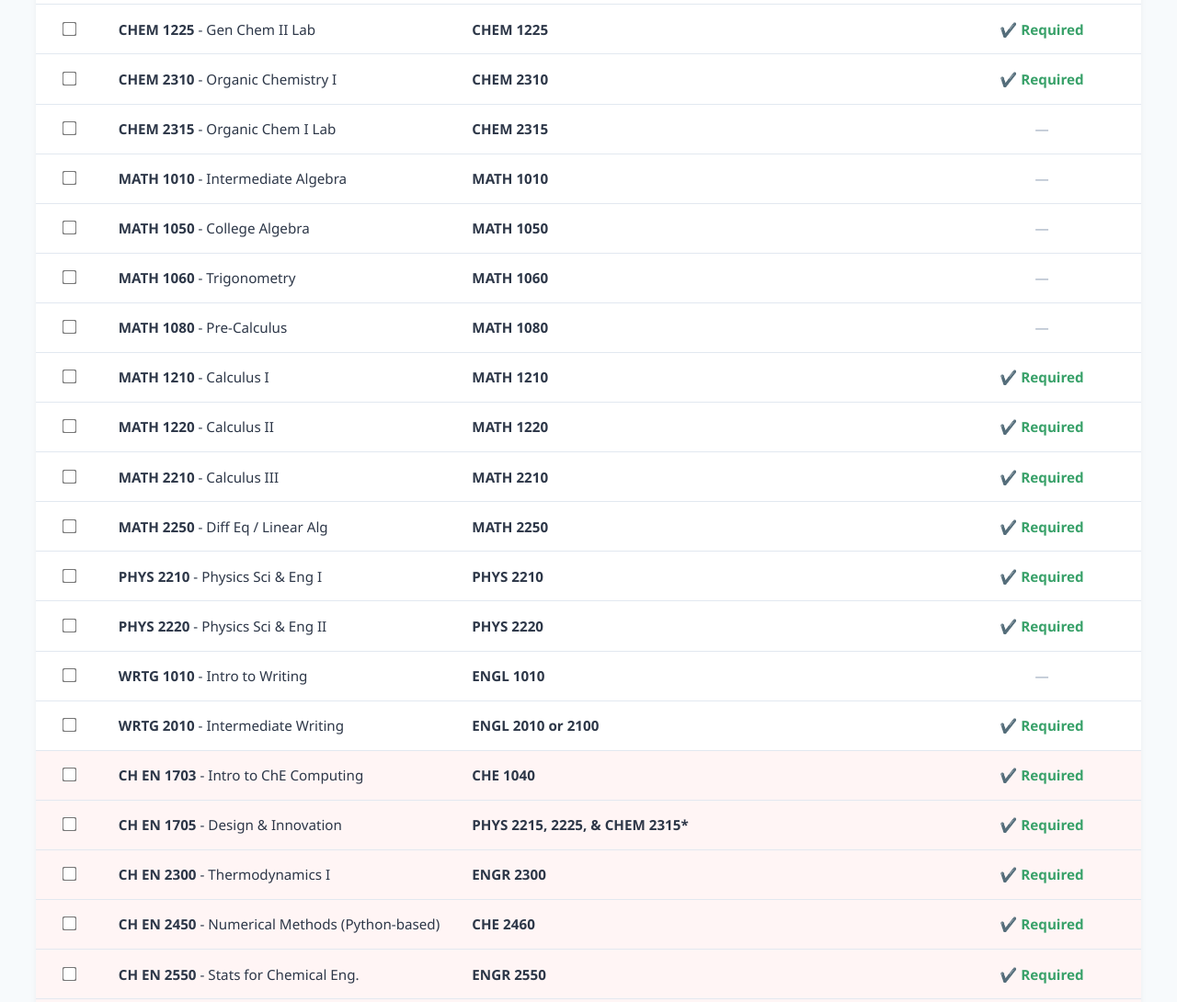
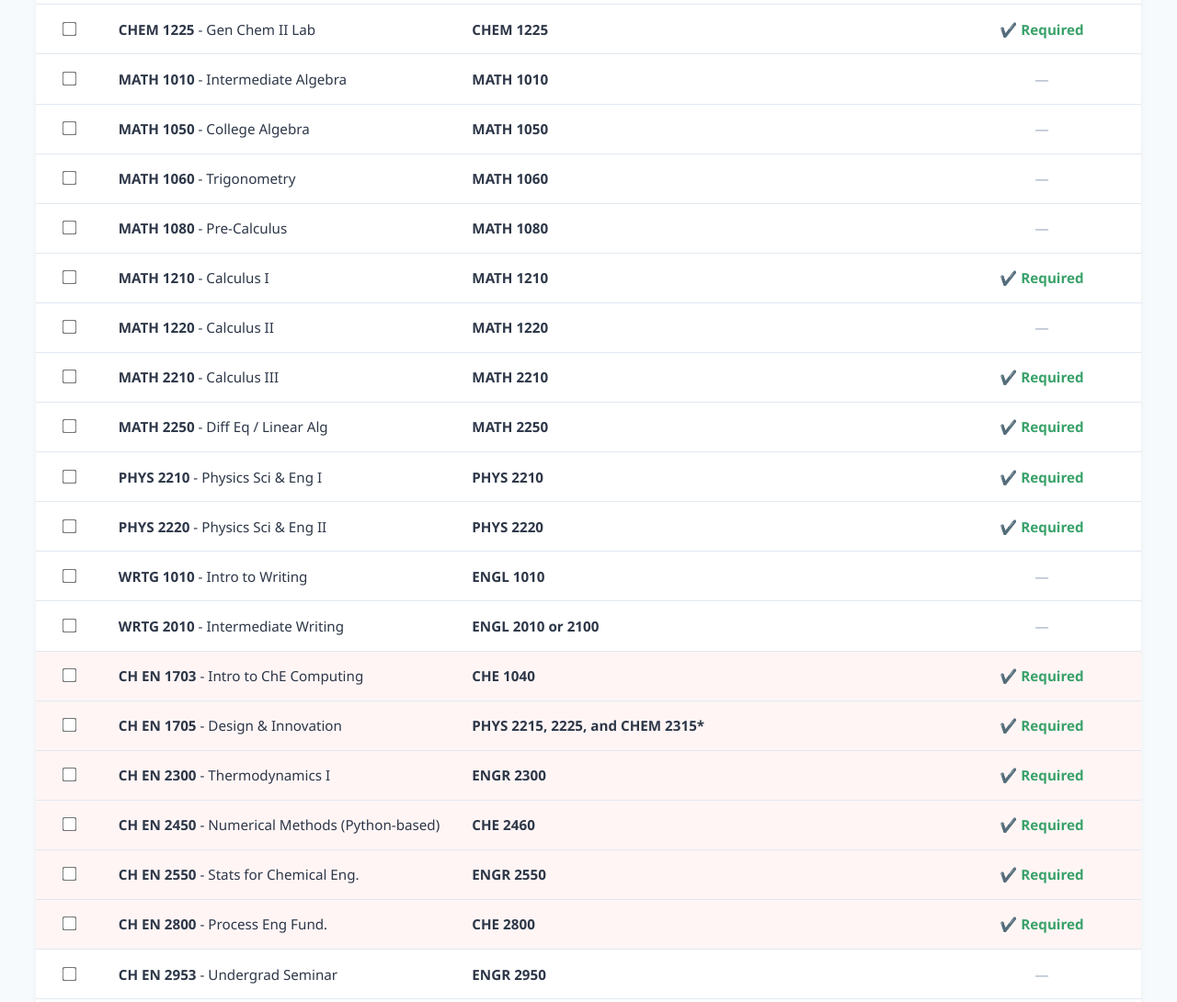
Before and after one commit to DRWagner16/CHENTransfer, a plain HTML site: page index.html in a window 1280 px wide. Shown: the part 1480-2570 px from the top of the page at 92% size. Drawn offline with Linux system fonts and the light colour scheme.

Commit message:
Revise course information and update footnotes
Updated course data and footnotes for clarity and accuracy.

```diff
--- a/index.html
+++ b/index.html
@@ -4,7 +4,6 @@
     <meta charset="UTF-8">
     <meta name="viewport" content="width=device-width, initial-scale=1.0">
     <title>University of Utah Chemical Engineering Transfer Portal</title>
-    <link rel="icon" type="image/x-icon" href="favicon.ico">
     <style>
         :root {
             --u-red: #CC0000;
@@ -165,6 +164,7 @@
         .badge-uofu { background-color: var(--u-red); }
         .badge-critical { background-color: #E53E3E; }
         .badge-not-articulated { background-color: #CC0000; color: white; border: 1px solid #990000; }
+        .badge-slcc-recommend { background-color: #DD6B20; color: white; border: 1px solid #B7791F; }
 
         .prereq-marker { color: var(--success-color); font-weight: bold; font-size: 0.95rem; }
 
@@ -307,37 +307,34 @@
     <footer>
         <p><strong>University of Utah Department of Chemical Engineering</strong></p>
         <p>Office of Advising: <a href="mailto:che-advising@utah.edu">che-advising@utah.edu</a> | <a href="https://che.utah.edu" target="_blank">che.utah.edu</a></p>
-        <p style="margin-top: 1.5rem; font-size: 0.8rem; opacity: 0.6;">&copy; 2026 University of Utah College of Engineering. Course data verified via standard "ChemE Transfer-Articulation-Chart-2023-2024.docx" parameters.</p>
+        <p style="margin-top: 1.5rem; font-size: 0.8rem; opacity: 0.6;">&copy; 2026 University of Utah College of Engineering. Course data verified via standard "ChemE Transfer-Articulation-Chart-2023-2024_DW.docx" parameters.</p>
     </footer>
 
     <script>
-        // Data matrix derived exactly from ChemE Transfer-Articulation-Chart-2023-2024.docx
         const masterArticulationData = {
-            "CHEM 1210": { title: "General Chemistry I", track: "science", critical: false, juniorPrereq: true, maps: { slcc: "CHEM 1210", utahtech: "CHEM 1210", snow: "CHEM 1210", suu: "CHEM 1210", weber: "CHEM 1210", usu: "CHEM 1210", uvu: "CHEM 1210", byu: "CHEM 1054 or higher", ap_score: "Score 3 or higher" } },
-            "CHEM 1215": { title: "Gen Chem I Lab", track: "science", critical: false, juniorPrereq: true, maps: { slcc: "CHEM 1215", utahtech: "CHEM 1215", snow: "CHEM 1215", suu: "CHEM 1215", weber: "CHEM 1210", usu: "CHEM 1215", uvu: "CHEM 1215", byu: "CHEM 107", ap_score: "Turn in AP Lab Notebook" } },
-            "CHEM 1220": { title: "General Chemistry II", track: "science", critical: false, juniorPrereq: true, maps: { slcc: "CHEM 1220", utahtech: "CHEM 1220", snow: "CHEM 1220", suu: "CHEM 1220", weber: "CHEM 1220", usu: "CHEM 1220", uvu: "CHEM 1220", byu: "CHEM 1054 or higher", ap_score: "Score 4 or higher" } },
-            "CHEM 1225": { title: "Gen Chem II Lab", track: "science", critical: false, juniorPrereq: true, maps: { slcc: "CHEM 1225", utahtech: "CHEM 1215", snow: "CHEM 1215", suu: "CHEM 1215", weber: "CHEM 1210", usu: "CHEM 1215", uvu: "CHEM 1215", byu: "CHEM 107", ap_score: "Turn in AP Lab Notebook" } },
-            "CHEM 2310": { title: "Organic Chemistry I", track: "science", critical: false, juniorPrereq: true, maps: { slcc: "CHEM 2310", utahtech: "CHEM 1210", snow: "CHEM 1210", suu: "CHEM 1210", weber: "CHEM 1210", usu: "CHEM 1210", uvu: "CHEM 1210", byu: "CHEM 1054 or higher", ap_score: "Score 5 or higher" } },
-            "CHEM 2315": { title: "Organic Chem I Lab", track: "science", critical: false, juniorPrereq: false, maps: { slcc: "CHEM 2315", utahtech: "CHEM 1215", snow: "CHEM 1215", suu: "CHEM 1215", weber: "CHEM 1210", usu: "CHEM 1215", uvu: "CHEM 1215", byu: "CHEM 107", ap_score: "-" } },
-            "MATH 1010": { title: "Intermediate Algebra", track: "math", critical: false, juniorPrereq: false, maps: { slcc: "MATH 1010", utahtech: "MATH 1010", snow: "MATH 1010", suu: "MATH 1010", weber: "MATH 1010", usu: "MATH 1010", uvu: "MATH 1010", byu: "MATH 112", ap_score: "Not Applicable via AP" } },
+            "CHEM 1210": { title: "General Chemistry I", track: "science", critical: false, juniorPrereq: true, maps: { slcc: "CHEM 1210", utahtech: "CHEM 1210", snow: "CHEM 1210", suu: "CHEM 1210", weber: "CHEM 1210", usu: "CHEM 1210", uvu: "CHEM 1210", byu: "CHEM 105", ap_score: "4 or higher" } },
+            "CHEM 1215": { title: "Gen Chem I Lab", track: "science", critical: false, juniorPrereq: true, maps: { slcc: "CHEM 1215", utahtech: "CHEM 1215", snow: "CHEM 1215", suu: "CHEM 1215", weber: "CHEM 1210", usu: "CHEM 1215", uvu: "CHEM 1215", byu: "CHEM 107", ap_score: "Turn in AP Lab Notebook˄" } },
+            "CHEM 1220": { title: "General Chemistry II", track: "science", critical: false, juniorPrereq: true, maps: { slcc: "CHEM 1220", utahtech: "CHEM 1220", snow: "CHEM 1220", suu: "CHEM 1220", weber: "CHEM 1220", usu: "CHEM 1220", uvu: "CHEM 1220", byu: "CHEM 105", ap_score: "4 or higher" } },
+            "CHEM 1225": { title: "Gen Chem II Lab", track: "science", critical: false, juniorPrereq: true, maps: { slcc: "CHEM 1225", utahtech: "CHEM 1215", snow: "CHEM 1215", suu: "CHEM 1215", weber: "CHEM 1210", usu: "CHEM 1215", uvu: "CHEM 1215", byu: "CHEM 107", ap_score: "Turn in AP Lab Notebook˄" } },
+            "MATH 1010": { title: "Intermediate Algebra", track: "math", critical: false, juniorPrereq: false, maps: { slcc: "MATH 1010", utahtech: "MATH 1010", snow: "MATH 1010", suu: "MATH 1010", weber: "MATH 1010", usu: "MATH 1010", uvu: "MATH 1010", byu: "MATH 112", ap_score: "Not Articulated" } },
             "MATH 1050": { title: "College Algebra", track: "math", critical: false, juniorPrereq: false, maps: { slcc: "MATH 1050", utahtech: "MATH 1050", snow: "MATH 1050", suu: "MATH 1050", weber: "MATH 1050", usu: "MATH 1050", uvu: "MATH 1050", byu: "Standard Level", ap_score: "Score 5 or higher" } },
             "MATH 1060": { title: "Trigonometry", track: "math", critical: false, juniorPrereq: false, maps: { slcc: "MATH 1060", utahtech: "MATH 1060", snow: "MATH 1060", suu: "MATH 1060", weber: "MATH 1060", usu: "MATH 1060", uvu: "MATH 1060", byu: "Not Listed", ap_score: "Not Articulated" } },
             "MATH 1080": { title: "Pre-Calculus", track: "math", critical: false, juniorPrereq: false, maps: { slcc: "MATH 1080", utahtech: "MATH 1080", snow: "MATH 1080", suu: "MATH 1080", weber: "MATH 1080", usu: "MATH 1080", uvu: "MATH 113", byu: "Not Listed", ap_score: "Not Articulated" } },
-            "MATH 1210": { title: "Calculus I", track: "math", critical: false, juniorPrereq: true, maps: { slcc: "MATH 1210", utahtech: "MATH 1210", snow: "MATH 1210", suu: "MATH 1210", weber: "MATH 1210", usu: "MATH 1210", uvu: "MATH 1210", byu: "MATH 112", ap_score: "AB - 4+ / BC - 3+ (or HL 5+)" } },
-            "MATH 1220": { title: "Calculus II", track: "math", critical: false, juniorPrereq: true, maps: { slcc: "MATH 1220", utahtech: "MATH 1220", snow: "MATH 1220", suu: "MATH 1220", weber: "MATH 1220", usu: "MATH 1220", uvu: "MATH 1220", byu: "MATH 113", ap_score: "BC - 4 or higher" } },
+            "MATH 1210": { title: "Calculus I", track: "math", critical: false, juniorPrereq: true, maps: { slcc: "MATH 1210", utahtech: "MATH 1210", snow: "MATH 1210", suu: "MATH 1210", weber: "MATH 1210", usu: "MATH 1210", uvu: "MATH 1210", byu: "MATH 112", ap_score: "AB - 4 or higher / BC - 3 or higher" } },
+            "MATH 1220": { title: "Calculus II", track: "math", critical: false, juniorPrereq: false, maps: { slcc: "MATH 1220", utahtech: "MATH 1220", snow: "MATH 1220", suu: "MATH 1220", weber: "MATH 1220", usu: "MATH 1220", uvu: "MATH 1220", byu: "MATH 113", ap_score: "BC - 4 or higher" } },
             "MATH 2210": { title: "Calculus III", track: "math", critical: false, juniorPrereq: true, maps: { slcc: "MATH 2210", utahtech: "MATH 2210", snow: "MATH 2210", suu: "MATH 2210", weber: "MATH 2210", usu: "MATH 2210", uvu: "MATH 2210", byu: "Not Listed", ap_score: "Not Articulated" } },
             "MATH 2250": { title: "Diff Eq / Linear Alg", track: "math", critical: false, juniorPrereq: true, maps: { slcc: "MATH 2250", utahtech: "MATH 2270 & 2280 OR 2250", snow: "MATH 2250", suu: "MATH 2250", weber: "MATH 2250", usu: "MATH 2250", uvu: "MATH 2270 & 2280 OR 2250", byu: "Not Listed", ap_score: "Not Articulated" } },
-            "PHYS 2210": { title: "Physics Sci & Eng I", track: "science", critical: false, juniorPrereq: true, maps: { slcc: "PHYS 2210", utahtech: "PHYS 2210", snow: "PHYS 2210", suu: "PHYS 2210", weber: "PHYS 2210", usu: "PHYS 2210", uvu: "PHYS 2210", byu: "PHSCS 121", ap_score: "Physics C Mech: 4 or higher" } },
-            "PHYS 2220": { title: "Physics Sci & Eng II", track: "science", critical: false, juniorPrereq: true, maps: { slcc: "PHYS 2220", utahtech: "PHYS 2220", snow: "PHYS 2220", suu: "PHYS 2220", weber: "PHYS 2220", usu: "PHYS 2220", uvu: "PHYS 2220", byu: "PHSCS 220", ap_score: "Physics C E&M: 4 or higher" } },
+            "PHYS 2210": { title: "Physics Sci & Eng I", track: "science", critical: false, juniorPrereq: true, maps: { slcc: "PHYS 2210", utahtech: "PHYS 2210", snow: "PHYS 2210", suu: "PHYS 2210", weber: "PHYS 2210", usu: "PHYS 2210", uvu: "PHYS 2210", byu: "PHSCS 121", ap_score: "Physics C Mechanics: 4 or higher" } },
+            "PHYS 2220": { title: "Physics Sci & Eng II", track: "science", critical: false, juniorPrereq: true, maps: { slcc: "PHYS 2220", utahtech: "PHYS 2220", snow: "PHYS 2220", suu: "PHYS 2220", weber: "PHYS 2220", usu: "PHYS 2220", uvu: "PHYS 2220", byu: "PHSCS 220", ap_score: "Physics C Electricity & Magnetism: 4 or higher" } },
             "WRTG 1010": { title: "Intro to Writing", track: "writing", critical: false, juniorPrereq: false, maps: { slcc: "ENGL 1010", utahtech: "ENGL 1010", snow: "ENGL 1010", suu: "ENGL 1010", weber: "ENGL 1010", usu: "ENGL 1010", uvu: "ENGL 1010", byu: "Not Listed", ap_score: "4 or higher" } },
-            "WRTG 2010": { title: "Intermediate Writing", track: "writing", critical: false, juniorPrereq: true, maps: { slcc: "ENGL 2010 or 2100", utahtech: "ENGL 2010", snow: "ENGL 2010", suu: "ENGL 2010", weber: "ENGL 2010", usu: "ENGL 2010", uvu: "ENGL 2010", byu: "ENGL 150", ap_score: "4 or higher ǂ" } },
-            "CH EN 1703": { title: "Intro to ChE Computing", track: "uofu", critical: true, juniorPrereq: true, maps: { slcc: "CHE 1040", utahtech: "CS 1410 or CS 3430", snow: "ENGR 1400", suu: "CSIS 1300", weber: "CS 1400", usu: "CS 1410 or CS 3430", uvu: "CS 1400", byu: "CH EN 170" } },
-            "CH EN 1705": { title: "Design & Innovation", track: "uofu", critical: true, juniorPrereq: true, maps: { slcc: "PHYS 2215, 2225, & CHEM 2315*", utahtech: "PHYS 2215, 2225, & CHEM 2315*", snow: "PHYS 2215, 2225, & CHEM 2315*", suu: "PHYS 2215, 2225, & CHEM 2315*", weber: "PHYS 2215, 2225, & CHEM 2315*", usu: "PHYS 2215, 2225, & CHEM 2315*", uvu: "PHYS 2215, 2225, & CHEM 2315*", byu: "Not Tracked" } },
+            "WRTG 2010": { title: "Intermediate Writing", track: "writing", critical: false, juniorPrereq: false, maps: { slcc: "ENGL 2010 or 2100", utahtech: "ENGL 2010", snow: "ENGL 2010", suu: "ENGL 2010", weber: "ENGL 2010", usu: "ENGL 2010", uvu: "ENGL 2010", byu: "ENGL 150", ap_score: "4 or higher ǂ" } },
+            "CH EN 1703": { title: "Intro to ChE Computing", track: "uofu", critical: true, juniorPrereq: true, maps: { slcc: "CHE 1040", utahtech: "Recommend via SLCC**", snow: "CS 1410 or CS 3430", suu: "Recommend via SLCC**", weber: "ENGR 1400", usu: "CSIS 1300", uvu: "CS 1400", byu: "CS 1410 or CS 3430" } },
+            "CH EN 1705": { title: "Design & Innovation", track: "uofu", critical: true, juniorPrereq: true, maps: { slcc: "PHYS 2215, 2225, and CHEM 2315*", utahtech: "PHYS 2215, 2225, and CHEM 2315*", snow: "PHYS 2215, 2225, and CHEM 2315*", suu: "PHYS 2215, 2225, and CHEM 2315*", weber: "PHYS 2215, 2225, and CHEM 2315*", usu: "PHYS 2215, 2225, and CHEM 2315*", uvu: "PHYS 2215, 2225, and CHEM 2315*", byu: "Not Tracked" } },
             "CH EN 2300": { title: "Thermodynamics I", track: "uofu", critical: true, juniorPrereq: true, maps: { slcc: "ENGR 2300", utahtech: "MAE 2300", snow: "ENGR 2300", suu: "ME 3200", weber: "ENGR 2300", usu: "MAE 2300", uvu: "ENGR 2300", byu: "ME EN 321" } },
-            "CH EN 2450": { title: "Numerical Methods (Python-based)", track: "uofu", critical: true, juniorPrereq: true, maps: { slcc: "CHE 2460", utahtech: "ENGR 2450", snow: "ENGR 2450", suu: "Not Articulated", weber: "Not Articulated", usu: "ENGR 2450", uvu: "ENGR 2450", byu: "CH EN 263" } },
-            "CH EN 2550": { title: "Stats for Chemical Eng.", track: "uofu", critical: true, juniorPrereq: true, maps: { slcc: "ENGR 2550", utahtech: "Not Articulated", snow: "Not Articulated", suu: "Not Articulated", weber: "Not Articulated", usu: "Not Articulated", uvu: "Not Articulated", byu: "Not Articulated" } },
-            "CH EN 2800": { title: "Process Eng Fund.", track: "uofu", critical: true, juniorPrereq: true, maps: { slcc: "CHE 2800", utahtech: "Not Articulated", snow: "Not Articulated", suu: "Not Articulated", weber: "Not Articulated", usu: "Not Articulated", uvu: "Not Articulated", byu: "CH EN 273" } },
-            "CH EN 2953": { title: "Undergrad Seminar", track: "uofu", critical: false, juniorPrereq: false, maps: { slcc: "ENGR 2950", utahtech: "Not Articulated", snow: "Not Articulated", suu: "Not Articulated", weber: "Not Articulated", usu: "Not Articulated", uvu: "Not Articulated", byu: "CH EN 291" } }
+            "CH EN 2450": { title: "Numerical Methods (Python-based)", track: "uofu", critical: true, juniorPrereq: true, maps: { slcc: "CHE 2460", utahtech: "ENGR 2450", snow: "ENGR 2450", suu: "Recommend via SLCC**", weber: "Recommend via SLCC**", usu: "ENGR 2450", uvu: "ENGR 2450", byu: "CH EN 263" } },
+            "CH EN 2550": { title: "Stats for Chemical Eng.", track: "uofu", critical: true, juniorPrereq: true, maps: { slcc: "ENGR 2550", utahtech: "Recommend via SLCC**", snow: "Recommend via SLCC**", suu: "Recommend via SLCC**", weber: "Recommend via SLCC**", usu: "Recommend via SLCC**", uvu: "Recommend via SLCC**", byu: "Not Tracked" } },
+            "CH EN 2800": { title: "Process Eng Fund.", track: "uofu", critical: true, juniorPrereq: true, maps: { slcc: "CHE 2800", utahtech: "Recommend via SLCC**", snow: "Recommend via SLCC**", suu: "Recommend via SLCC**", weber: "Recommend via SLCC**", usu: "Recommend via SLCC**", uvu: "Recommend via SLCC**", byu: "CH EN 273" } },
+            "CH EN 2953": { title: "Undergrad Seminar", track: "uofu", critical: false, juniorPrereq: false, maps: { slcc: "ENGR 2950", utahtech: "Not Tracked", snow: "Not Tracked", suu: "Not Tracked", weber: "Not Tracked", usu: "Not Tracked", uvu: "Not Tracked", byu: "CH EN 291" } }
         };
 
         function loadSchoolPathway() {
@@ -354,7 +351,9 @@
                     ? `<span class="prereq-marker">✔️ Required</span>`
                     : `<span style="color:#A0AEC0;">—</span>`;
 
-                if (sourceEquivalent === "Not Articulated" || sourceEquivalent === "Not Tracked" || sourceEquivalent === "Not Listed" || sourceEquivalent === "-") {
+                if (sourceEquivalent === "Recommend via SLCC**") {
+                    sourceEquivalent = `<span class="badge badge-slcc-recommend">⚠️ Recommend via SLCC</span>`;
+                } else if (sourceEquivalent === "Not Articulated" || sourceEquivalent === "Not Tracked" || sourceEquivalent === "Not Listed" || sourceEquivalent === "-") {
                     sourceEquivalent = `<span class="badge badge-not-articulated">⚠️ Direct Evaluation Needed</span>`;
                 } else {
                     sourceEquivalent = `<strong>${sourceEquivalent}</strong>`;
@@ -363,7 +362,6 @@
                 const row = document.createElement('tr');
                 if (courseInfo.critical) row.style.backgroundColor = "#FFF5F5";
 
-                // FIXED: Included data-junior-prereq attribute assignment so the progress logic functions correctly
                 row.innerHTML = `
                     <td style="text-align: center;">
                         <input type="checkbox" class="progress-check row-checkbox"
@@ -381,6 +379,7 @@
             const footnoteContainer = document.getElementById('matrix-footnotes');
             let footnoteHTML = `<strong>Matrix Footnotes & Articulation System Caveats:</strong><br>`;
             footnoteHTML += `* Students must take 3 regional labs (PHYS 2215, PHYS 2225, and CHEM 2315) to completely satisfy the U's CH EN 1705 requirement.<br>`;
+            footnoteHTML += `** If introductory chemical engineering courses are not available at your school, SLCC is a recommended resource to satisfy the CH EN-specific courses to prepare you for Junior year at the University of Utah.<br>`;
             footnoteHTML += `*** Transfer Undergraduate Seminar courses can fulfill exactly one required seminar milestone, but not both.<br>`;
 
             if (selectedSchool === 'ap_score') {
```
